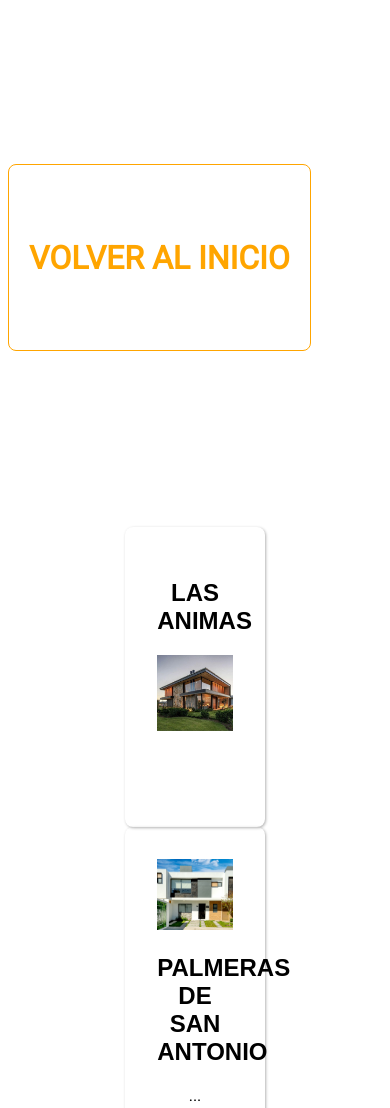
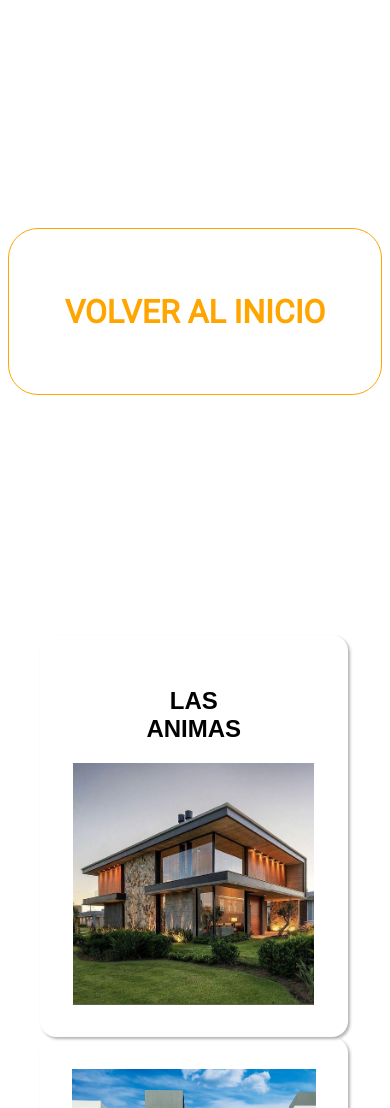
Before and after one commit to Brandonnvc/Las_Animas.github.io, a plain HTML site: page 2desarrollos.html in a window 390 px wide. Shown: the part 492-1600 px from the top of the page. Drawn offline with Linux system fonts and the light colour scheme.

Commit message:
Add files via upload

```diff
--- a/2desarrollos.html
+++ b/2desarrollos.html
@@ -48,7 +48,7 @@
             <section>
                 <article>
                     <img src="IMG2.jpg" alt="Mi imagen">
-                    <h2>PALMERAS DE SAN ANTONIO</h2>
+                    <h2>DESARROLLO 4TO CINTURÓN VIAL</h2>
                     <p>...</p>
                 </article>
             </section>
--- a/style.css
+++ b/style.css
@@ -9,8 +9,11 @@ body {
     margin: 1;
 }
 
+
+
 header {
     min-height: 100vh;
+    max-width: 1800px;
     display: flex;
     justify-content: center;
     flex-direction: column;
@@ -20,15 +23,22 @@ header {
     background-size: cover;
 }
 
+@media (max-width: 767px) {
+    header {
+        /**flex-direction: column;**/
+        width: 100%;
+    }
+}
+
+
+
 nav {
     display: flex;
     gap: 2rem;
 }
 
 
-
-
-
+/*????????????????????????--------------------------------------------------------------------------*/
 ul {
     font-size: 2rem;
 }
@@ -46,16 +56,52 @@ li {
     color: black;
 }
 
+/*????????????????????????---------------------------------------------------------------------------*/
+
 a {
     font-size: 2rem;
     text-decoration: black;
     color: white;
 }
 
+@media (max-width: 767px) {
+    a {
+        /**flex-direction: column;**/
+        width: 99%;
+        font-size: 150%;
+
+
+        display: flex;
+        justify-content: center;
+        flex-direction: column;
+        align-items: center;
+
+    }
+}
+
+
+
 h1 {
-    font-size: 6rem;
+    font-size: 5rem;
     color: whitesmoke;
+    justify-content: center;
+
 }
+
+@media (max-width: 767px) {
+    h1 {
+        width: 50%;
+
+
+        display: flex;
+        justify-content: center;
+        flex-direction: column;
+        align-items: center;
+
+    }
+}
+
+
 
 h2 {
     color: black;
@@ -63,10 +109,40 @@ h2 {
     font-size: 150%;
 }
 
+@media (max-width: 767px) {
+    h2 {
+        width: 50%;
+
+
+        display: flex;
+        justify-content: center;
+        flex-direction: column;
+        align-items: center;
+
+    }
+}
+
+
+
 h3 {
     font-size: 3rem;
     color: whitesmoke;
 }
+
+@media (max-width: 767px) {
+    h3 {
+        width: 50%;
+
+
+        display: flex;
+        justify-content: center;
+        flex-direction: column;
+        align-items: center;
+
+    }
+}
+
+
 
 h4 {
     font-size: 8rem;
@@ -82,6 +158,21 @@ main {
     padding: 10rem 2rem;
 }
 
+@media (max-width: 767px) {
+    main {
+        width: 50%;
+
+
+        display: flex;
+        justify-content: center;
+        flex-direction: column;
+        align-items: center;
+
+    }
+}
+
+
+
 section {
     display: flex;
     justify-content: center;
@@ -90,6 +181,19 @@ section {
     max-width: 1200px;
     margin: 0 auto;
 
+}
+
+@media (max-width: 767px) {
+    section {
+        width: 100%;
+
+
+        display: flex;
+        justify-content: center;
+        flex-direction: column;
+        align-items: center;
+
+    }
 }
 
 #contact {
@@ -105,11 +209,42 @@ article {
     min-height: 300px;
 }
 
+@media (max-width: 767px) {
+    article {
+        width: 100%;
+
+        padding: 2rem;
+        box-shadow: 2px 2px 3px rgba(0, 0, 0, 0.3);
+        border-radius: 1rem;
+        width: 250%;
+        min-height: 300px;
+
+
+        display: flex;
+        justify-content: center;
+        flex-direction: column;
+        align-items: center;
+
+    }
+}
+
 img {
     width: 100%;
     max-height: 300px;
     object-fit: cover;
 }
+
+
+@media (max-width: 767px) {
+    img {
+        width: 100%;
+        max-height: 1800px;
+        object-fit: cover;
+
+    }
+}
+
+
 
 footer {
     background-color: rgb(0, 0, 0);
@@ -118,19 +253,83 @@ footer {
     color: white;
 }
 
+
+
 p {
     margin: 1;
     border-radius: 0.5rem;
 }
 
+@media (max-width: 767px) {
+    p {
+        width: 60%;
+
+        display: flex;
+        justify-content: center;
+        flex-direction: column;
+        align-items: center;
+
+    }
+}
+
+
+
 div {
     padding: 20px;
     border: 1px solid orange;
-    border-radius: 8px;
+    border-radius: 30px;
 
     margin-top: 1rem;
     margin-bottom: 1rem;
 }
+
+@media (max-width: 767px) {
+    div {
+        width: 100%;
+
+        padding: 10px;
+        border: 1px solid orange;
+        border-radius: 30px;
+
+        margin-top: 5rem;
+        margin-bottom: 5rem;
+
+        display: flex;
+        justify-content: center;
+        flex-direction: column;
+        align-items: center;
+
+    }
+}
+
+
+
+frame {
+    padding: 20px;
+    border: 1px solid orange;
+    border-radius: 30px;
+
+    margin-top: 1rem;
+    margin-bottom: 1rem;
+}
+
+
+
+
+
+
+
+
+
+
+
+
+
+
+
+
+
+
 
 input {
     padding: 0.5rem;
@@ -176,3 +375,18 @@ button {
     pointer-events: all;
     visibility: visible;
 }
+
+
+/**ADAPTACIÓN WEB
+.column {
+    border: 1px dotted #666;
+    padding: 10px;
+    width: 99%;
+}**/
+
+/**@media (max-width: 767px) {
+    header {
+        flex-direction: column;
+        width: 50%;
+    }
+}**/
```
Also changed, not shown: 3_2Ubicacion.html (+9 -0 lines), 3_3NoLotes.html (+7 -1 lines), 3_4TramitesRealizar.html (+3 -3 lines), index.html (+14 -25 lines), IMG7.jpg (added), 1 other file.
